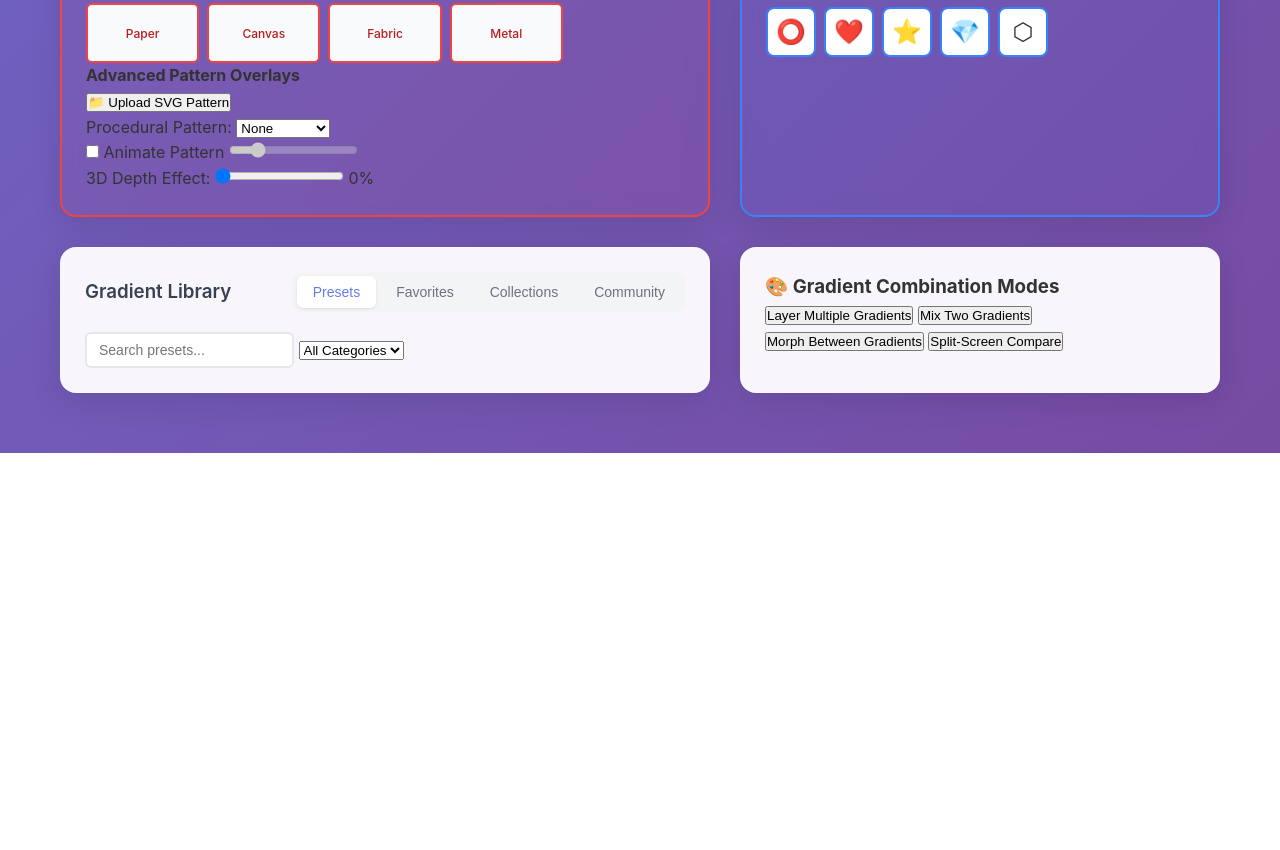
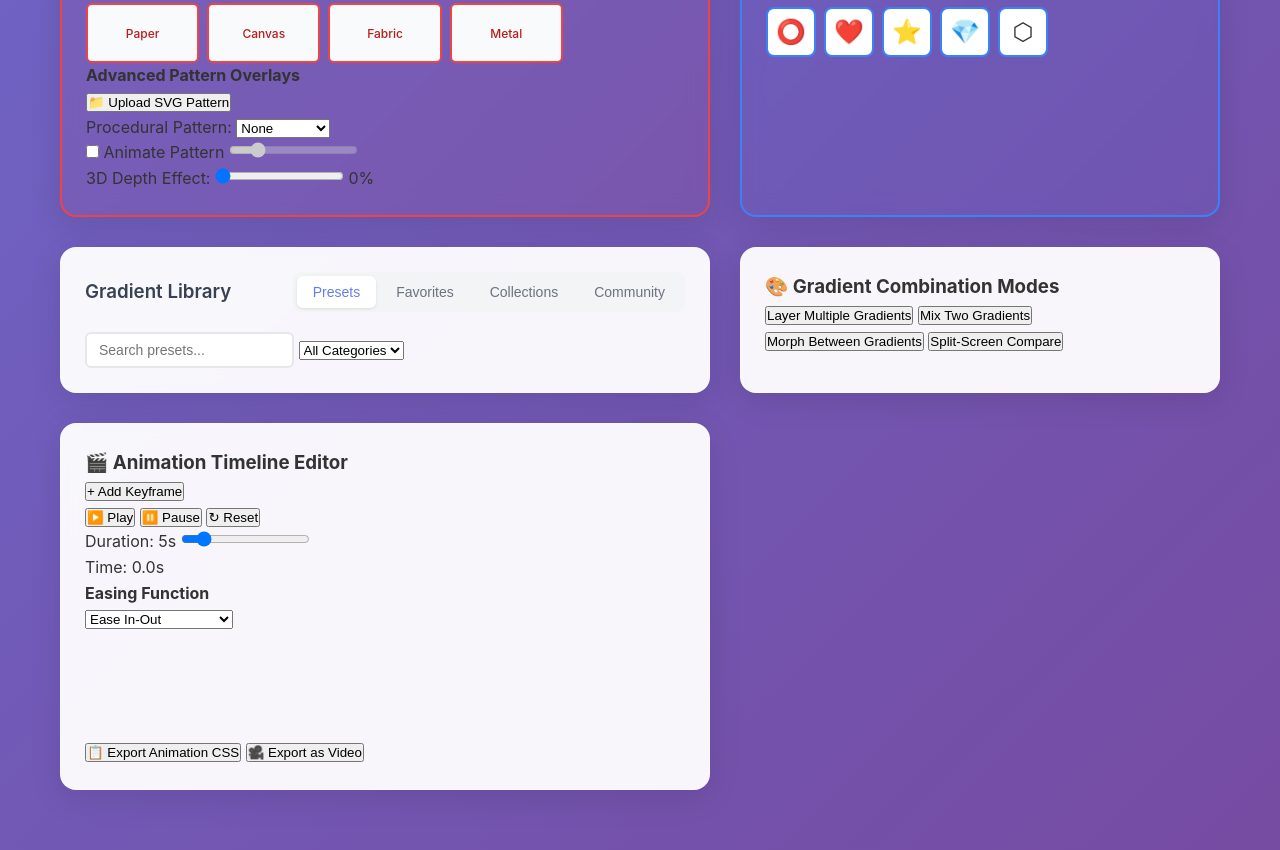
Before and after one commit to rembertdesigns/Gradient-Background-Picker, a plain HTML site: page index.html in a window 1280 px wide. Shown: the part 2614-3464 px from the top of the page. Before the commit the page ends 3067 px from the top, so only its background shows below. Drawn offline with Linux system fonts and the light colour scheme.

Commit message:
Animation Timeline Editor

```diff
--- a/index.html
+++ b/index.html
@@ -583,3 +583,86 @@
                     </div>
                 </div>
             </section>
+
+            <!-- Animation Timeline Editor -->
+            <section class="timeline-section">
+                <h3>🎬 Animation Timeline Editor</h3>
+                <div class="timeline-container">
+                    <div class="timeline-header">
+                        <button id="addKeyframeBtn" class="add-keyframe-btn">+ Add Keyframe</button>
+                        <div class="timeline-controls">
+                            <button id="playTimelineBtn" class="timeline-play-btn">▶️ Play</button>
+                            <button id="pauseTimelineBtn" class="timeline-pause-btn">⏸️ Pause</button>
+                            <button id="resetTimelineBtn" class="timeline-reset-btn">↻ Reset</button>
+                        </div>
+                        <div class="timeline-duration">
+                            <label for="timelineDuration">Duration: <span id="durationValue">5s</span></label>
+                            <input type="range" id="timelineDuration" min="1" max="30" value="5" step="0.5">
+                        </div>
+                    </div>
+
+                    <div class="timeline-track" id="timelineTrack">
+                        <div class="timeline-scrubber" id="timelineScrubber"></div>
+                        <div class="keyframes-container" id="keyframesContainer">
+                            <!-- Keyframes will be added dynamically -->
+                        </div>
+                        <div class="timeline-ruler" id="timelineRuler">
+                            <!-- Time markers will be generated -->
+                        </div>
+                    </div>
+
+                    <div class="timeline-preview">
+                        <div class="timeline-preview-box" id="timelinePreview"></div>
+                        <div class="timeline-time">Time: <span id="currentTime">0.0s</span></div>
+                    </div>
+
+                    <div class="easing-controls">
+                        <h4>Easing Function</h4>
+                        <select id="easingFunction">
+                            <option value="linear">Linear</option>
+                            <option value="ease">Ease</option>
+                            <option value="ease-in">Ease In</option>
+                            <option value="ease-out">Ease Out</option>
+                            <option value="ease-in-out" selected>Ease In-Out</option>
+                            <option value="cubic-bezier(0.68, -0.55, 0.265, 1.55)">Bounce</option>
+                            <option value="cubic-bezier(0.175, 0.885, 0.32, 1.275)">Anticipate</option>
+                            <option value="cubic-bezier(0.6, -0.28, 0.735, 0.045)">Spring</option>
+                            <option value="steps(10)">Steps</option>
+                            <option value="custom">Custom Cubic Bezier</option>
+                        </select>
+
+                        <div class="custom-bezier" id="customBezierControls" style="display: none;">
+                            <label>Custom Cubic Bezier:</label>
+                            <div class="bezier-inputs">
+                                <input type="number" id="bezier1" placeholder="x1" step="0.01" min="0" max="1" value="0.42">
+                                <input type="number" id="bezier2" placeholder="y1" step="0.01" value="0">
+                                <input type="number" id="bezier3" placeholder="x2" step="0.01" min="0" max="1" value="0.58">
+                                <input type="number" id="bezier4" placeholder="y2" step="0.01" value="1">
+                            </div>
+                        </div>
+
+                        <div class="easing-preview" id="easingPreview">
+                            <canvas id="easingCanvas" width="200" height="100"></canvas>
+                        </div>
+                    </div>
+
+                    <div class="keyframe-editor" id="keyframeEditor" style="display: none;">
+                        <h4>Edit Keyframe</h4>
+                        <div class="keyframe-properties">
+                            <label for="keyframeTime">Time (s):</label>
+                            <input type="number" id="keyframeTime" min="0" step="0.1">
+
+                            <label>Gradient:</label>
+                            <div id="keyframeGradientPreview" class="keyframe-gradient-preview"></div>
+                            <button id="updateKeyframeGradient">Update from Current</button>
+
+                            <button id="deleteKeyframe" class="delete-keyframe-btn">Delete Keyframe</button>
+                        </div>
+                    </div>
+
+                    <div class="export-timeline">
+                        <button id="exportTimelineCSS" class="export-timeline-btn">📋 Export Animation CSS</button>
+                        <button id="exportTimelineVideo" class="export-timeline-btn">🎥 Export as Video</button>
+                    </div>
+                </div>
+            </section>
```
